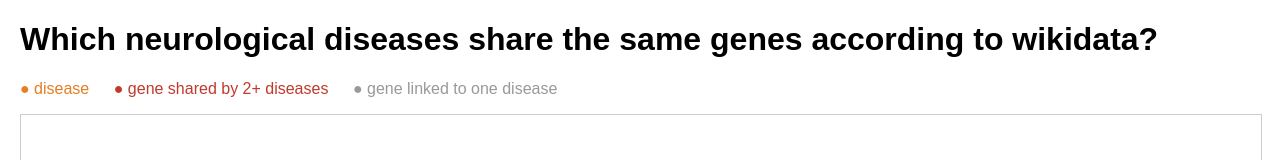
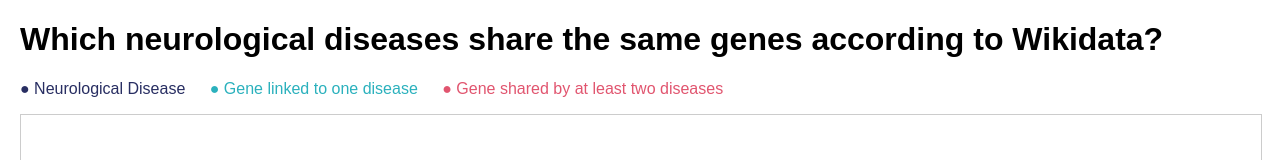
Before and after one commit to leoniealisa/PRA3006, a plain HTML site: page index.html in a window 1280 px wide. Shown: the top 160 px of the page. Drawn offline with nearby package versions, Linux system fonts and the light colour scheme; no server answers.

Commit message:
colors and proper grammar

```diff
--- a/index.html
+++ b/index.html
@@ -11,11 +11,12 @@ svg { border: 1px solid #ccc; width: 100%; height: 700px; }
 </head>
 <body>
 
-<h1> Which neurological diseases share the same genes according to wikidata?</h1>
+<h1> Which neurological diseases share the same genes according to Wikidata?</h1>
 <p class="legend">
-    <span style="color:#e67e22">● disease</span>
-    <span style="color:#c0392b">● gene shared by 2+ diseases</span>
-    <span style="color:#999">● gene linked to one disease</span>
+    <span style="color:#282e62">● Neurological Disease</span>
+    <span style="color:#2bb1bd">● Gene linked to one disease</span>
+    <span style="color:#e1556f">● Gene shared by at least two diseases</span>
+
 </p>
 
 <svg id="graph"></svg>
--- a/index.js
+++ b/index.js
@@ -58,7 +58,7 @@ async function main() {
 
     const node = g.append("g").selectAll("circle").data(nodeArray).join("circle")
     .attr("r", d => d.type === "disease" ? 8 : 5)
-    .attr("fill", d => d.type === "disease" ? "#e67e22" : d.count >= 2? "#c0392b" : "#999");
+    .attr("fill", d => d.type === "disease" ? "#282e62" : d.count >= 2? "#e1556f" : "#2bb1bd");
 
     node.append("title").text(d => d.label);
 
```
